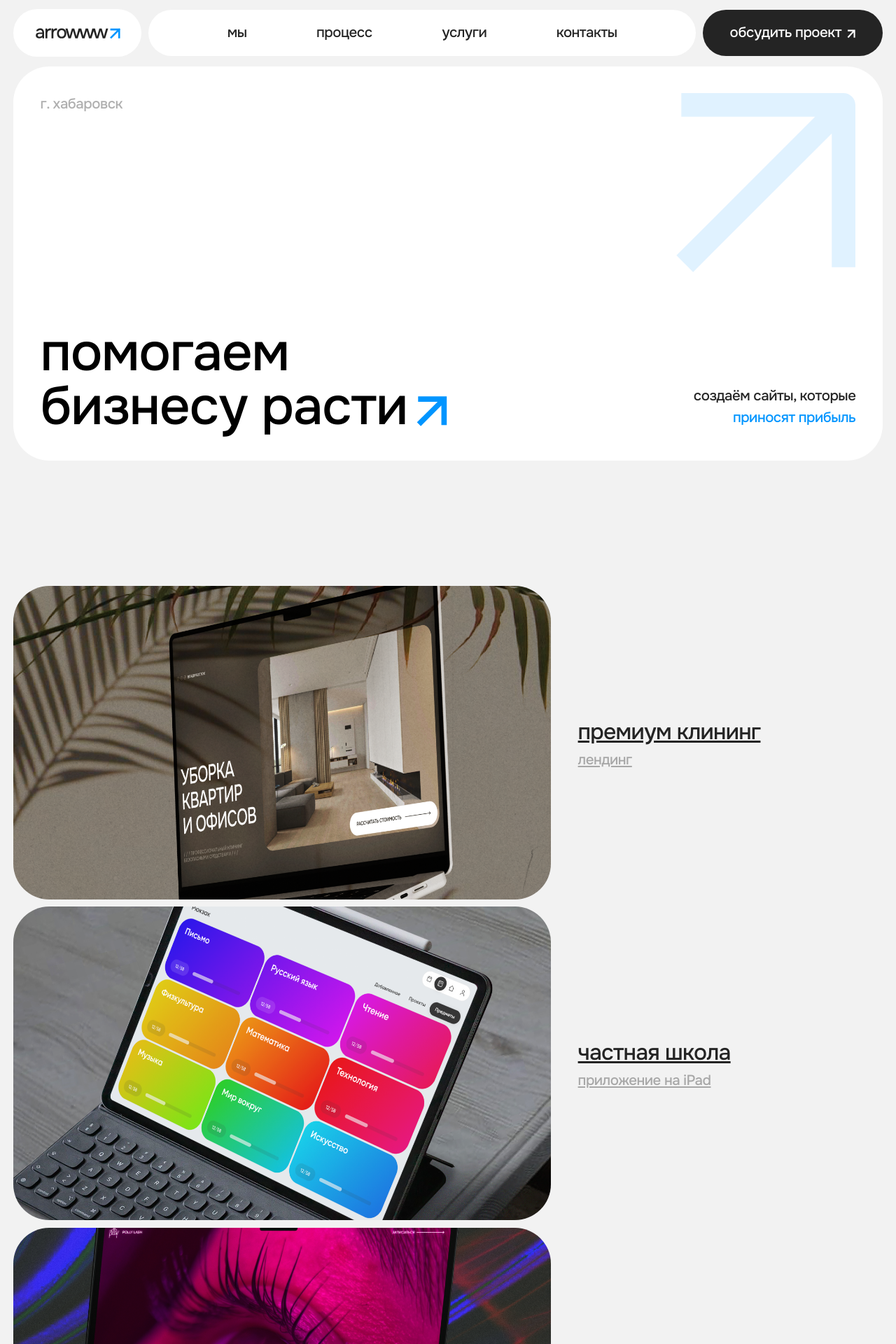
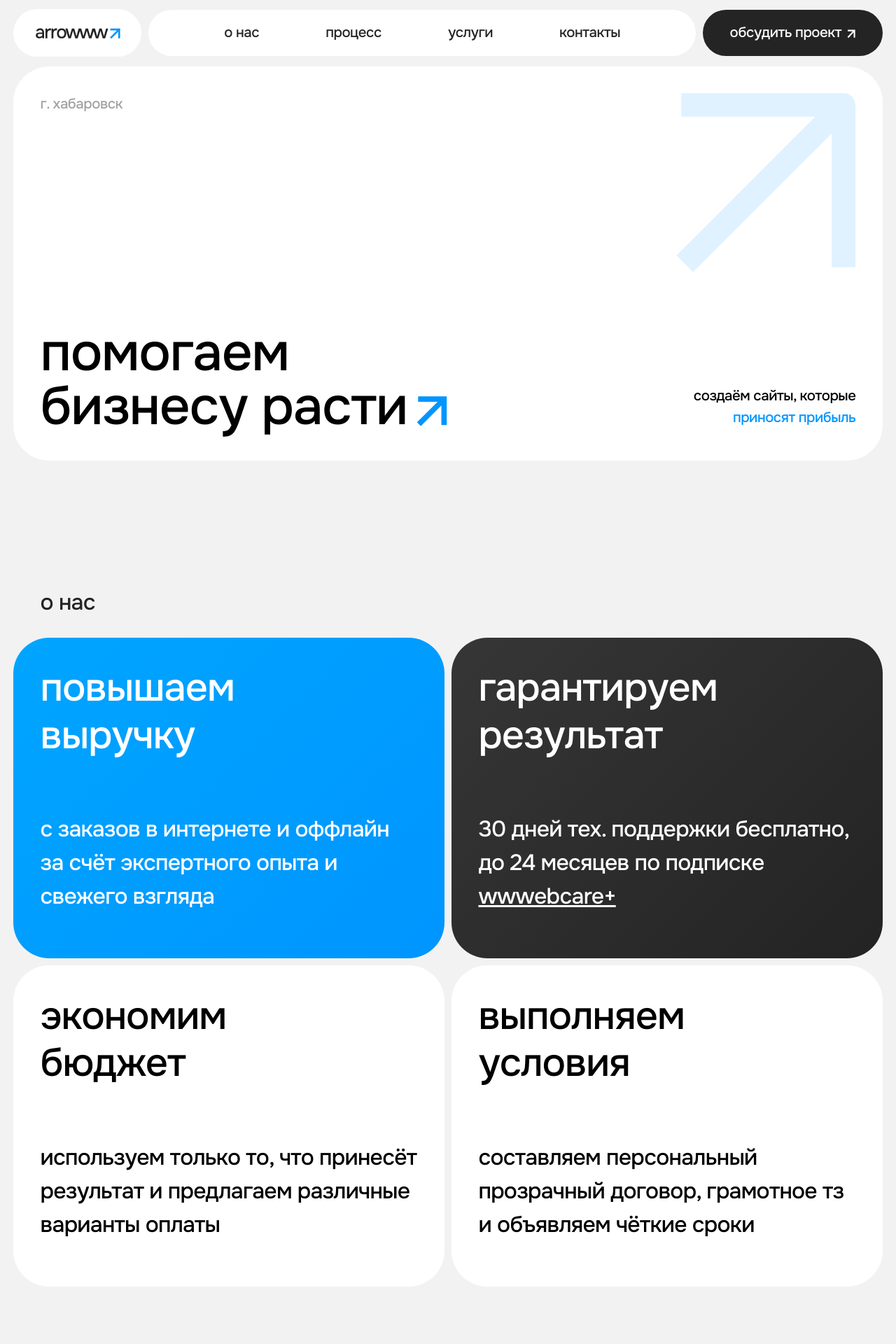
Before and after one commit to whanya/arrowww, a Django app: page / in a window 1280 px wide. Shown: the top 1920 px of the page at 70% size. Run offline with Django 5.2, Linux system fonts and the light colour scheme.

Commit message:
Add files via upload

```diff
--- a/mysite/urls.py
+++ b/mysite/urls.py
@@ -22,10 +22,6 @@ urlpatterns = [
     path('admin/', admin.site.urls),
     path('', include('web.urls')),
     path('success/', views.success, name='success'),
-    path('privacy/', views.privacy, name='privacy'),
-    path('case0/', views.case0, name='case0'),
-    path('case1/', views.case1, name='case1'),
-    path('case2/', views.case2, name='case2'),
 ]
 
 
--- a/requirements.txt
+++ b/requirements.txt
@@ -1,3 +1,4 @@
 asgiref==3.8.1
 Django==5.2.3
 sqlparse==0.5.3
+python-telegram-bot==0.22.2
--- a/web/static/web/css/style.css
+++ b/web/static/web/css/style.css
@@ -5,28 +5,21 @@
   }
 }
 
-
-:root{
-  --color-bg-main: #f2f2f2;
-  --color-brand-blue: #0095ff;
-  --color-brand-dark: #242424;
-  --color-white: #ffffff;
-}
-
 html {
   font-size: inherit;
   line-height: normal;
-  text-size-adjust: none;
-  -webkit-font-smoothing: subpixel-antialiased;
+  text-size-adjust: none !important;
+  -webkit-font-smoothing: subpixel-antialiased !important;
 }
+
+
 
 body {
   font-family: "Onest", serif;
   font-style: normal;
   margin: 0 0;
-  background-color: var(--color-bg-main);
+  background-color: #f2f2f2;
   overflow-x: hidden;
-
 }
 
 div, p, input, button, form, span, a, ul, li {
@@ -37,52 +30,7 @@ h1, h2, h3, h4, h5 {
   margin: 0;
 }
 
-.case-desc, .paragraph, .text-main{
-  font-size: 1.6vw;
-  font-weight: 450;
-  line-height: 150%;
-  letter-spacing: -0.04vw;
-  color: var(--color-brand-dark);
-  margin: 0 0;
-  text-decoration: none;
-}
 
-.nav .text-main:hover,
-.step .text-main,
-.location .text-main,
-.cta-button .text-main:hover,
-.process .text-main,
-.services-side .text-main,
-.case-name-container .text-main {
-  opacity: 36%;
-}
-
-.services-side .text-main {
-  padding-left: 3vw;
-  padding-top: 6vw;
-}
-
-.process-title .text-main {
-  text-align:end;
-}
-
-.nav .text-main,
-.cta-button .text-main {
-  transition: opacity 0.3s;
-}
-
-.cta-button .text-main {
-  color: var(--color-white);
-}
-
-.hero-info .text-main {
-  margin: 0.6vw 0;
-}
-
-.footer-info .text-main,
-.hero-info .text-main {
-  text-align: right;
-}
 
 section {
   padding-bottom: 14vw;
@@ -126,15 +74,13 @@ main {
 }
 
 .logo, .nav, .cta-button {
-  background-color: var(--color-white);
+  background-color: #fff;
   border-radius:4vw;
 }
 
-.button {
+.nav-link, .button {
   text-decoration: none;
 }
-
-
 
 .nav {
   flex-grow: 1;
@@ -160,12 +106,17 @@ main {
   align-items: center;
 }
 
-
+.nav-link {
+  color: #242424;
+  font-size: 1.2vw; /* Добавлено */
+  padding: 0; /* Добавлено */
+  transition: opacity 0.3s ease-in-out;
+}
 
 .cta-button {
   display:flex;
-  background-color: var(--color-brand-dark);
-  color: var(--color-white);
+  background-color: #242424;
+  color: white;
   padding: 1.4vw 3vw;
   text-decoration: none;
   gap: 0.6vw;
@@ -178,16 +129,23 @@ main {
   margin-bottom:0.55vw;
 }
 
+.nav-link, .cta-button-text, .location-text, .hero-subtext, .step-subtitle, .process-subtext, .services-info, .footer-text {
+  font-size: 1.6vw;
+  font-weight: 450;
+  line-height: 150%;
+  letter-spacing: -0.04vw;
+}
 
-
-
+.nav-link:hover {
+  opacity: 36%;
+}
 
 .header.mobile {
   display: none;
 }
 
 .hero .container {
-  background-color: var(--color-white);
+  background-color: #fff;
   border-radius: 4vw;
   margin-top: 4vw;
 }
@@ -198,7 +156,9 @@ main {
   padding: 30px 30px;
 }
 
-
+.location-text {
+  opacity: 36%;
+}
 
 .location-icon{
   width: 20vw;
@@ -230,37 +190,10 @@ main {
   margin-bottom: 0.8vw;
 }
 
-
-
-.cakeboy{
-  display:flex;
-  flex-direction: column;
-  gap:0.8vw;
+.hero-subtext {
+  text-align: right;
+  margin: 0.6vw 0;
 }
-
-.case-image {
-  width: 60vw;
-  height: 35vw;
-  border-radius: 4vw;
-  object-fit: cover;
-}
-
-.case-container{
-  display:flex;
-  flex-direction: row;
-  gap:3vw;
-}
-
-
-
-.case-name-container{
-  display:flex;
-  flex-direction: column;
-  flex-wrap:nowrap;
-  justify-content: center;
-}
-
-
 
 /*.about-title {
   font-size: 2.5vw;
@@ -416,7 +369,7 @@ main {
 width:42vw;
 }
 
-.section-title, .services-button, .case-title, .text-title{
+.section-title, .services-button {
   font-size: 2.5vw;
   font-weight: 450;
   letter-spacing: -0.06vw;
--- a/web/templates/web/index.html
+++ b/web/templates/web/index.html
@@ -5,11 +5,10 @@
 <head>
     <meta charset="UTF-8">
     <meta name="viewport" content="width=device-width, initial-scale=1.0">
+    <meta name="yandex-verification" content="64789118f047a68b" />
     <link rel="stylesheet" href="{% static 'web/css/style.css' %}">
-    <link rel="stylesheet" href="{% static 'web/css/adapt.css' %}">
     <script src="{% static 'web/js/script.js' %}"></script>
-    <title>arrowww / делаем сайты</title>
-    <link rel="icon" href="{% static 'web/images/favicon.ico' %}" type="image/x-icon">
+    <title>ARROWWW - ПОМОГАЕМ БИЗНЕСУ РАСТИ</title>
 </head>
 <body>
     <header class="header desktop" id="header-desktop">
@@ -20,21 +19,21 @@
             <nav class="nav">
                 <ul class="nav-list">
                     <li class="nav-item">
-                        <a href="#about" class="text-main">мы</a>
+                        <a href="#about" class="nav-link">о нас</a>
                     </li>
                     <li class="nav-item">
-                        <a href="#process" class="text-main">процесс</a>
+                        <a href="#process" class="nav-link">процесс</a>
                     </li>
                     <li class="nav-item">
-                        <a href="#services" class="text-main">услуги</a>
+                        <a href="#services" class="nav-link">услуги</a>
                     </li>
                     <li class="nav-item">
-                        <a href="#contacts" class="text-main">контакты</a>
+                        <a href="#contacts" class="nav-link">контакты</a>
                     </li>
                 </ul>
             </nav>
             <a href="#contacts" class="cta-button">
-                <span class="text-main">обсудить проект</span>
+                <span class="cta-button-text">обсудить проект</span>
                 <img src="{% static 'web/images//logo_m_w.svg' %}" alt="Arrowww" class="cta-button-icon">
             </a>
         </div>
@@ -68,8 +67,8 @@
         <section class="hero" id="hero">
             <div class="container">
                 <div class="location">
-                    <span class="text-main">г. хабаровск</span>
-                    <img src="{% static 'web/images/footer-logo.svg' %}" alt="Arrowww" class="location-icon">
+                    <span class="location-text">г. хабаровск</span>
+                    <img src="{% static 'web/images//footer-logo.svg' %}" alt="Arrowww" class="location-icon">
                 </div>
                 <div class="hero-info">
                     <div class="hero-title">
@@ -79,7 +78,7 @@
                         </h1>
                         <img src="{% static 'web/images/logo_m.svg' %}" alt="Arrowww" class="hero-icon">
                     </div>
-                    <p class="text-main">
+                    <p class="hero-subtext">
                         создаём сайты, которые<br>
                         <span style="color: #0095FF;">приносят прибыль</span>
                     </p>
@@ -87,44 +86,18 @@
             </div>
         </section>
 
-        <section class="cases" id="cases">
-            <div class="container cakeboy">
-                <a href="{% url 'case0' %}" target="_blank" class="case-container" style="text-decoration-color: #242424;" >
-                    <img src="{% static 'web/images/1.png' %}" alt="case1" class="case-image">
-                    <div class="case-name-container">
-                        <h3 class="case-title">премиум клининг</h3>
-                        <h3 class="text-main" style="color:#242424;">лендинг</h3>
-                    </div>
-                </a>
-                <a href="{% url 'case1' %}" target="_blank" class="case-container" style="text-decoration-color: #242424;">
-                    <img src="{% static 'web/images/2.png' %}" alt="case1" class="case-image">
-                    <div class="case-name-container">
-                        <h3 class="case-title">частная школа</h3>
-                        <h3 class="text-main" style="color:#242424;">приложение на iPad</h3>
-                    </div>
-                </a>
-                <a href="{% url 'case2' %}" target="_blank" class="case-container" style="text-decoration-color: #242424;">
-                    <img src="{% static 'web/images/3.png' %}" alt="case1" class="case-image">
-                    <div class="case-name-container">
-                        <h3 class="case-title">студия бровей</h3>
-                        <h3 class="text-main" style="color:#242424;">веб-сервис</h3>
-                    </div>
-                </a>
-            </div>
-        </section>
-
         <section class="about" id="about">
             <div class="container">
-
+                <h2 class="section-title">
+                    о нас
+                </h2>
                 <div class="about_grid">
                     <article class="feature" style="background: linear-gradient(135deg, #00a5ff, #0095ff); color: white;">
                         <h3 class="feature_header">
                             повышаем<br>выручку
                         </h3>
                         <p class="feature_text">
-                            с заказов в интернете и оффлайн
-                            за счёт экспертного опыта
-                            и свежего взгляда
+                            с заказов в интернете и оффлайн за счёт экспертного опыта и свежего взгляда
                         </p>
                     </article>
                     <article class="feature" style="background: linear-gradient(135deg, #363636, #232323); color: white;">
@@ -132,7 +105,7 @@
                             гарантируем<br>результат
                         </h3>
                         <p class="feature_text">
-                            30 дней тех. поддержки бесплатно, больше выгоды <span>с подпиской</span>
+                            30 дней тех. поддержки бесплатно, до 24 месяцев по подписке
                             <span style="text-decoration: underline;">wwwebcare+</span>
                         </p>
                     </article>
@@ -228,7 +201,7 @@
             <div class="container">
                 <div class="process-title">
                     <h2 class="section-title">процесс</h2>
-                    <p class="text-main">этапы могут отличаться в зависимости от сложности проекта</p>
+                    <p class="process-subtext">этапы могут отличаться в зависимости от сложности проекта</p>
                 </div>
                 <div class="process-steps">
                     <article class="step" style="background: linear-gradient(135deg, #00a5ff, #0095ff);">
@@ -239,12 +212,12 @@
                                     цели
                                 </h3>
                                 <p class="step-description" style="color: white;">
-                                    после того как вы заполните бриф,
-                                    сразу определим цену и сроки
+                                    после того как вы заполните бриф,<br>
+                                    сразу определим цену и сроки<br>
                                     выполнения
                                 </p>
                             </div>
-                            <p class="text-main" style="color: white;">
+                            <p class="step-subtitle" style="color: white;">
                                 встреча
                             </p>
                         </div>
@@ -254,14 +227,14 @@
                             <div class="step-header">
                                 <h3 class="step-title">
                                     проведём<br>
-                                    исследование
+                                    анализ
                                 </h3>
                                 <p class="step-description">
-                                    вашего бизнеса и ниши, конкурентов,
+                                    вашего бизнеса и ниши, конкурентов,<br>
                                     определим целевую аудиторию
                                 </p>
                             </div>
-                            <p class="text-main">
+                            <p class="step-subtitle">
                                 этап 2
                             </p>
                         </div>
@@ -274,12 +247,12 @@
                                     структуру
                                 </h3>
                                 <p class="step-description">
-                                    проработав userflow под задачи
-                                    вашего бизнеса, определимся
+                                    проработав userflow под задачи<br>
+                                    вашего бизнеса, определимся<br>
                                     с набором интегрируемых сервисов
                                 </p>
                             </div>
-                            <p class="text-main">
+                            <p class="step-subtitle">
                                 этап 3
                             </p>
                         </div>
@@ -292,12 +265,12 @@
                                     концепцию
                                 </h3>
                                 <p class="step-description" style="color: white;">
-                                    на основе мудбордов и вашей
-                                    айдентики, подберём шрифты
+                                    на основе мудбордов и вашей<br>
+                                    айдентики, подберём шрифты<br>
                                     и визуальный стиль
                                 </p>
                             </div>
-                            <p class="text-main" style="color: white;">
+                            <p class="step-subtitle" style="color: white;">
                                 этап 4 - предоплата 50%
                             </p>
                         </div>
@@ -310,12 +283,12 @@
                                     код с нуля
                                 </h3>
                                 <p class="step-description">
-                                    без использования конструкторов
-                                    сайтов или шаблонных макетов,
+                                    без использования конструкторов<br>
+                                    сайтов или шаблонных макетов,<br>
                                     работа уникальна
                                 </p>
                             </div>
-                            <p class="text-main">
+                            <p class="step-subtitle">
                                 этап 5
                             </p>
                         </div>
@@ -328,12 +301,12 @@
                                     seo сайта
                                 </h3>
                                 <p class="step-description">
-                                    чтобы клиенты видели именно ваш
-                                   сайт в поисковых системах яндекс
+                                    чтобы клиенты видели именно ваш<br>
+                                   сайт в поисковых системах яндекс<br>
                                     и google
                                 </p>
                             </div>
-                            <p class="text-main">
+                            <p class="step-subtitle">
                                 этап 6
                             </p>
                         </div>
@@ -346,11 +319,12 @@
                                     и научим
                                 </h3>
                                 <p class="step-description" style="color: white;">
-                                    пользоваться админкой и любыми
-                                    подключёнными сервисами
+                                    пользоваться cms и подключёнными<br>
+                                    сервисами, а так же бесплатно<br>
+                                    поможем в течение месяца
                                 </p>
                             </div>
-                            <p class="text-main" style="color: white;">
+                            <p class="step-subtitle" style="color: white;">
                                 этап 7 - постоплата 50%
                             </p>
                         </div>
@@ -363,7 +337,7 @@
             <div class="container">
                 <div class="services-side">
                     <h2 class="section-title">услуги</h2>
-                    <div class="text-main">
+                    <div class="services-info">
                         <p class="services-item">
                             в цены входит базовая<br>
                             оптимизация сайта под поисковые <br>
@@ -549,7 +523,7 @@
                             <p class="form-policy">
                                 <span class="form-policy-text">
                                     нажимая на кнопку я согласен<br>
-                                    с <a href="{% url 'privacy' %}" target="_blank" class="form-policy-link" style="color: #242424;">политикой конфиденциальности</a>
+                                    с <a href="#" class="form-policy-link" style="color: #242424;">политикой конфиденциальности</a>
                                 </span>
                             </p>
                         </div>
@@ -562,12 +536,12 @@
     <footer class="footer" id="footer">
         <div class="container">
             <div class="location">
-                <span class="text-main">г. хабаровск</span>
+                <span class="location-text">г. хабаровск</span>
                 <img src="{% static 'web/images/footer-logo.svg'%}" alt="Arrowww" class="location-icon">
             </div>
             <div class="footer-info">
                 <img src="{% static 'web/images/logo.svg' %}" alt="" class="footer-logo">
-                <span class="text-main">
+                <span class="footer-text">
                     ARROWWW 2025<br>
                     все права сохранены
                 </span>
--- a/web/views.py
+++ b/web/views.py
@@ -1,11 +1,38 @@
 from django.shortcuts import render, redirect
 from .forms import ContactRequestForm
+from .services import send_email_via_smtp, send_to_telegram
+import logging
+from .models import MailingSettings
+from django.db import transaction
+from threading import Thread
+from django.conf import settings
+
+logger = logging.getLogger(__name__)
+
 
 def index(request):
     if request.method == 'POST':
         form = ContactRequestForm(request.POST)
         if form.is_valid():
             form.save()
+            mailing_settings = MailingSettings.objects.first()
+            data = form.cleaned_data
+
+            # Сохранение в БД в отдельной транзакции
+            if not mailing_settings or mailing_settings.db_save_enabled:
+                try:
+                    with transaction.atomic():
+                        form.save()
+                except Exception as e:
+                    logger.error(f"Ошибка сохранения в БД: {e}")
+
+            # Запуск отправки уведомлений в фоновом режиме
+            if settings.DEBUG:
+                # В режиме разработки выполняем синхронно для удобства отладки
+                send_notifications(mailing_settings, data)
+            else:
+                # В продакшене - асинхронно
+                Thread(target=send_notifications, args=(mailing_settings, data)).start()
             return redirect('success')  # потом сюда сделаем страницу-спасибо
     else:
         form = ContactRequestForm()
@@ -15,14 +42,19 @@ def index(request):
 def success(request):
     return render(request, 'web/success.html')
 
-def privacy(request):
-    return render(request, 'web/privacy.html')
 
-def case0(request):
-    return render(request, 'web/case0.html')
+def send_notifications(mailing_settings, data):
+    """Функция для отправки всех уведомлений"""
+    # Отправка email
+    if mailing_settings and mailing_settings.email_enabled:
+        try:
+            send_email_via_smtp(mailing_settings, data)
+        except Exception as e:
+            logger.error(f"Ошибка отправки email: {e}")
 
-def case1(request):
-    return render(request, 'web/case1.html')
-
-def case2(request):
-    return render(request, 'web/case2.html')
+    # Отправка в Telegram
+    if not mailing_settings or mailing_settings.telegram_enabled:
+        try:
+            send_to_telegram(data)
+        except Exception as e:
+            logger.error(f"Ошибка отправки в Telegram: {e}")
```
Also changed, not shown: other parts of web/static/web/css/style.css (+41 -27 lines), other parts of web/templates/web/index.html (+13 -13 lines), mysite/settings.py (+19 -0 lines), web/admin.py (+39 -2 lines), web/models.py (+48 -1 lines), web/services.py (added, +76 -0 lines), web/templates/web/success.html (+2 -27 lines), web/migrations/0003_feedback_notificationsettings.py (added), web/migrations/0004_mailingsettings_delete_feedback_and_more.py (added).
